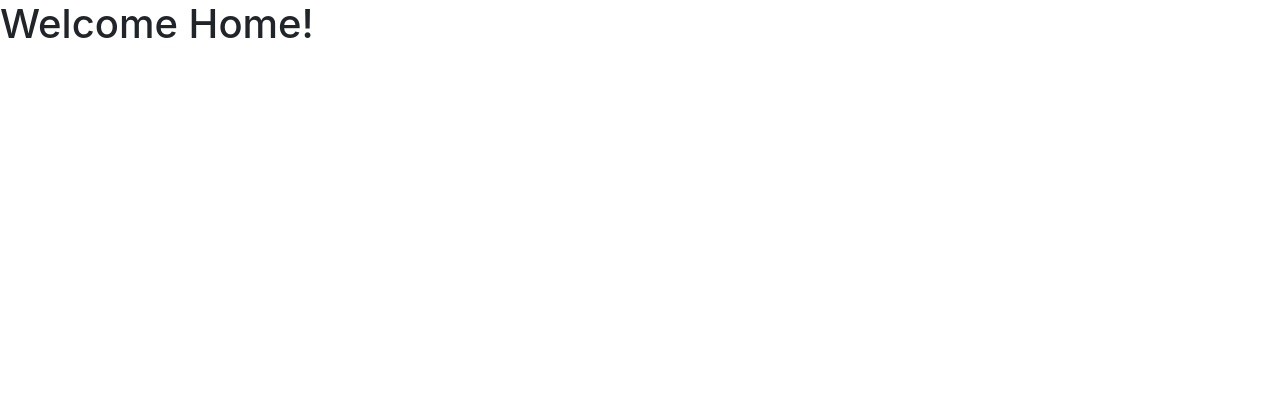
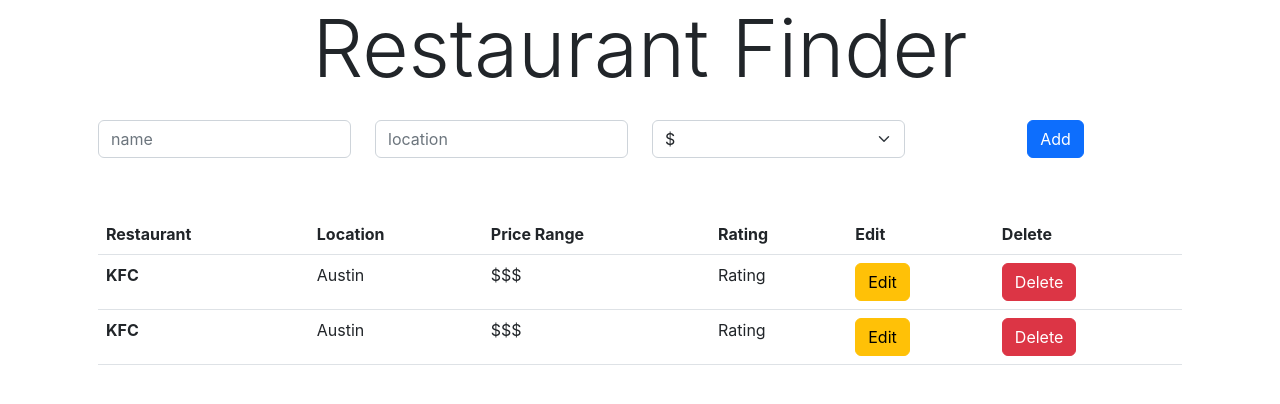
Before and after one commit to louiskwt/yelp_clone, a React (Vite) app in the folder client/: page / in a window 1280 px wide. Shown: the top 404 px of the page. Built offline with nearby package versions, Linux system fonts and the light colour scheme.

Commit message:
built Home Page components

```diff
--- a/client/src/App.jsx
+++ b/client/src/App.jsx
@@ -10,7 +10,7 @@
 function App() {
 
   return (
-    <div>
+    <div className="container">
       <BrowserRouter>
         <Routes>
           <Route exact path='/' element={<Home />} />
--- /dev/null
+++ b/client/src/components/AddRestaurant.jsx
@@ -0,0 +1,34 @@
+import React from 'react'
+
+const AddRestaurant = () => {
+  return (
+    <div className='mb-4'>
+        <form >
+            <div className="row text-center p-3">
+                <div className="col-3">
+                    <input type="text" name="name" placeholder='name' className='form-control' />
+                </div>
+                <div className="col-3">
+                    <input type="text" name="location" placeholder='location' className='form-control' />
+                </div>
+                <div className="col-3">
+                    <select name="" id="" className='form-select mr-sm-2'>
+                        <option disabled>Price Range</option>
+                        <option value="1">$</option>
+                        <option value="2">$$</option>
+                        <option value="3">$$$</option>
+                        <option value="4">$$$$</option>
+                        <option value="5">$$$$$</option>
+                    </select>
+                </div>
+                <div className="col-3">
+                      <button className="btn btn-primary">Add</button>
+                </div>
+            </div>
+        </form>
+
+    </div>
+  )
+}
+
+export default AddRestaurant
--- /dev/null
+++ b/client/src/components/Header.jsx
@@ -0,0 +1,13 @@
+import React from 'react'
+
+const Header = () => {
+  return (
+    <div>
+        <h1 className='font-weight-light display-1 text-center'>
+            Restaurant Finder
+        </h1>
+    </div>
+  )
+}
+
+export default Header
--- /dev/null
+++ b/client/src/components/RestaurantList.jsx
@@ -0,0 +1,41 @@
+import React from 'react'
+
+const RestaurantList = () => {
+  return (
+    <div className='list-group p-3'>
+        <table className="table">
+            <thead>
+                <tr>
+                    <th scope='col'>Restaurant</th>
+                    <th scope='col'>Location</th>
+                    <th scope='col'>Price Range</th>
+                    <th scope='col'>Rating</th>
+                    <th scope='col'>Edit</th>
+                    <th scope='col'>Delete</th>
+                </tr>
+            </thead>
+            <tbody>
+                <tr>
+                    <th scope='row'>KFC</th>
+                    <td>Austin</td>
+                    <td>$$$</td>
+                    <td>Rating</td>
+                    <td><button className='btn btn-warning'>Edit</button></td>
+                      <td><button className='btn btn-danger'>Delete</button></td>
+                </tr>
+                <tr>
+                    <th scope='row'>KFC</th>
+                    <td>Austin</td>
+                    <td>$$$</td>
+                    <td>Rating</td>
+                    <td><button className='btn btn-warning'>Edit</button></td>
+                      <td><button className='btn btn-danger'>Delete</button></td>
+                </tr>
+            </tbody>
+        </table>
+
+    </div>
+  )
+}
+
+export default RestaurantList
--- a/client/src/routes/Home.jsx
+++ b/client/src/routes/Home.jsx
@@ -1,9 +1,14 @@
 import React from 'react'
+import AddRestaurant from '../components/AddRestaurant'
+import Header from '../components/Header'
+import RestaurantList from '../components/RestaurantList'
 
 const Home = () => {
   return (
     <div>
-        <h1>Welcome Home!</h1>
+       <Header />
+       <AddRestaurant />
+       <RestaurantList />
     </div>
   )
 }
```
